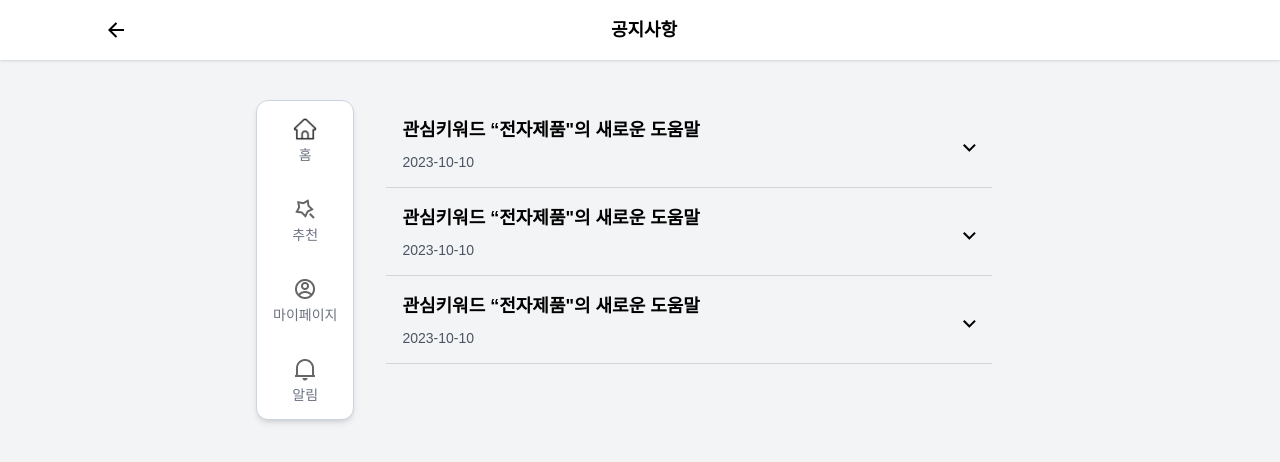
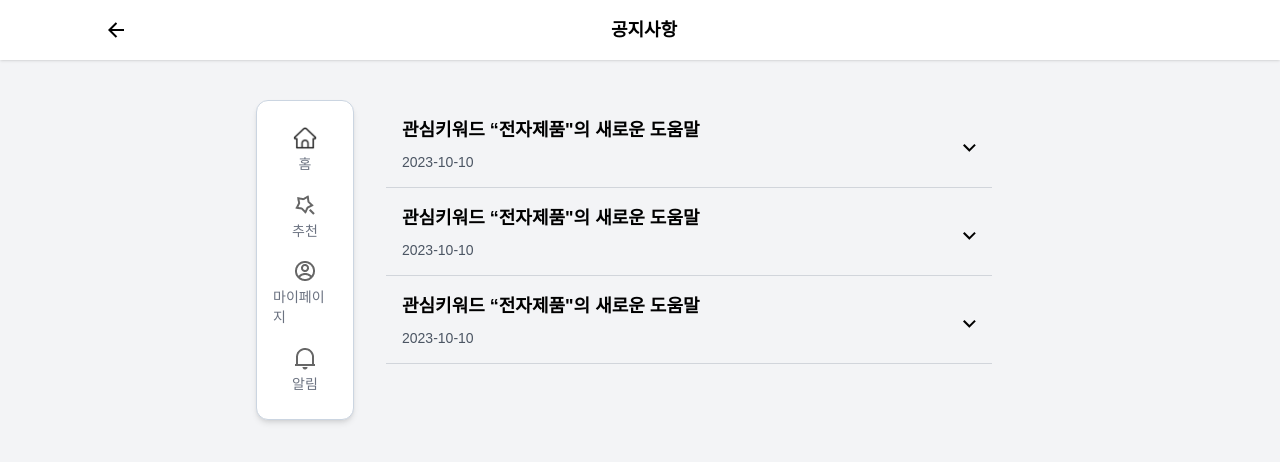
Before and after one commit to eunjin0212/wato-three2, a React (Vite) app: page /help in a window 1280 px wide. Shown: the top 462 px of the page. Built offline with nearby package versions, Linux system fonts and the light colour scheme; a web font is replaced by a local one.

Commit message:
♻️ refact index menu

```diff
--- a/src/components/Menu.jsx
+++ b/src/components/Menu.jsx
@@ -1,88 +1,63 @@
-import { Link, useLocation } from "react-router-dom";
-import home from "@/assets/app01.png";
-import homeOn from "@/assets/app01_on.png";
-import recommend from "@/assets/app02.png";
-import recommendOn from "@/assets/app02_on.png";
-import mypage from "@/assets/app03.png";
-import mypageOn from "@/assets/app03_on.png";
-import alerticon from "@/assets/app04.png";
-import alerticonOn from "@/assets/app04_on.png";
+import { Link, useLocation } from 'react-router-dom';
+import home from '@/assets/app01.png';
+import homeOn from '@/assets/app01_on.png';
+import recommend from '@/assets/app02.png';
+import recommendOn from '@/assets/app02_on.png';
+import mypage from '@/assets/app03.png';
+import mypageOn from '@/assets/app03_on.png';
+import alerticon from '@/assets/app04.png';
+import alerticonOn from '@/assets/app04_on.png';
 
 export default function Menu() {
   const location = useLocation();
-  const isIndex = location.pathname === "/index";
-  const isRecommend = location.pathname === "/recommend";
-  const isMypage = location.pathname === "/mypage";
-  const isAlarm = location.pathname === "/alarm";
+
+  const checkPath = (path) => location.pathname === path
+
+  const menus = [
+    {
+      img: checkPath('/index') ? homeOn : home,
+      label: '홈',
+      to: '/index',
+      alt: 'Home Icon'
+    },
+    {
+      img: checkPath('/recommend') ? recommendOn : recommend,
+      label: '추천',
+      to: '/recommend',
+      alt: 'Recommend Icon'
+    },
+    {
+      img: checkPath('/mypage') ? mypageOn : mypage,
+      label: '마이페이지',
+      to: '/mypage',
+      alt: 'My Page Icon'
+    },
+    {
+      img: checkPath('/alarm') ? alerticonOn : alerticon,
+      label: '알림',
+      to: '/alarm',
+      alt: 'Alert Icon'
+    },
+  ]
 
   return (
-    <div className="w-10 bg-white p-2 lg:p-4 lg:static fixed bottom-0 left-0 z-10 lg:z-auto lg:w-auto lg:flex lg:flex-col lg:items-start rounded-xl border-slate-300 border shadow-md lg:h-80">
-      <div className="flex justify-between lg:flex-col lg:space-y-8 px-4 lg:px-0">
-        <Link to="/index">
-          <div className="flex flex-col items-center space-y-1">
+    <aside className='w-full lg:w-fit lg:h-80 bg-white p-2 lg:p-4 fixed lg:sticky bottom-0 left-0 lg:top-10 lg:-left-2.5 z-10 lg:z-auto flex flex-row lg:flex-col lg:items-start justify-around rounded-t-xl lg:rounded-xl border border-slate-300 shadow-md'>
+      {menus.map(({ to, img, label }) => (
+        <Link to={to} key={to}>
+          <div className='flex flex-col items-center space-y-1 lg:w-16'>
             <img
-              src={isIndex ? homeOn : home}
-              alt="Home Icon"
-              className="w-6"
+              src={img}
+              alt='Home Icon'
+              className='w-6'
             />
             <p
-              className={`text-sm font-medium ${
-                isIndex ? "text-primary" : "text-gray-500"
-              }`}
+              className={['text-sm font-medium', checkPath(to) ? 'text-primary' : 'text-gray-500'].join(' ')}
             >
-              홈
+              {label}
             </p>
           </div>
         </Link>
-        <Link to="/recommend">
-          <div className="flex flex-col items-center space-y-1">
-            <img
-              src={isRecommend ? recommendOn : recommend}
-              alt="Recommend Icon"
-              className="w-6"
-            />
-            <p
-              className={`text-sm font-medium ${
-                isRecommend ? "text-primary" : "text-gray-500"
-              }`}
-            >
-              추천
-            </p>
-          </div>
-        </Link>
-        <Link to="/mypage">
-          <div className="flex flex-col items-center space-y-1">
-            <img
-              src={isMypage ? mypageOn : mypage}
-              alt="My Page Icon"
-              className="w-6"
-            />
-            <p
-              className={`text-sm font-medium ${
-                isMypage ? "text-primary" : "text-gray-500"
-              }`}
-            >
-              마이페이지
-            </p>
-          </div>
-        </Link>
-        <Link to="/alarm">
-          <div className="flex flex-col items-center space-y-1">
-            <img
-              src={isAlarm ? alerticonOn : alerticon}
-              alt="Alert Icon"
-              className="w-6"
-            />
-            <p
-              className={`text-sm font-medium ${
-                isAlarm ? "text-primary" : "text-gray-500"
-              }`}
-            >
-              알림
-            </p>
-          </div>
-        </Link>
-      </div>
-    </div>
+      ))}
+    </aside>
   );
 }
--- /dev/null
+++ b/src/components/ui/Chip.jsx
@@ -0,0 +1,9 @@
+const Chip = ({ data, dataLabel = 'name' }) => {
+  return (
+    <span className='bg-blue-100 text-primary text-sm font-medium px-2.5 py-0.5 rounded dark:bg-blue-900 dark:text-blue-300 flex-none'>
+      {data[dataLabel]}
+    </span>
+  )
+}
+
+export default Chip
--- a/src/routes/Index.jsx
+++ b/src/routes/Index.jsx
@@ -1,21 +1,23 @@
-import { useEffect, useRef, useState } from 'react';
+import { useEffect, useState } from 'react';
 import { Link } from 'react-router-dom';
-import { useDraggable } from 'react-use-draggable-scroll';
+// import { useDraggable } from 'react-use-draggable-scroll';
 import { useNavigate } from 'react-router';
 import Cookies from 'js-cookie';
 import korea from '@/assets/korea.png';
 import comment from '@/assets/ico_comment_line.png';
-import bubble from '@/assets/ico-comment-gray.svg';
+import bubble from '@/assets/ico_comment_gray.svg';
 import banner from '@/assets/banner.png';
 import bannermobile from '@/assets/bannermobile.png';
 import Menu from '@/components/Menu';
 import LogoTopbar from '@/components/LogoTopbar';
 import FloatyIcon from '@/components/FloatyIcon';
+import Chip from '@/ui/Chip';
 import { api } from '@/api/axios';
 
 export default function Index() {
-  const [categories] = useState([])
+  const [categories, setCategories] = useState([])
   const [post, setPost] = useState([])
+
   async function refreshToken() {
     try {
       const res = await api.post('auth/refresh')
@@ -46,45 +48,57 @@ export default function Index() {
     }
   }
 
+  async function getCategoryList() {
+    try {
+      const res = await api.get('main/category')
+      setCategories(res.data.data)
+    } catch (error) {
+      console.error(error)
+    }
+  }
+
   const navigate = useNavigate()
   useEffect(() => {
     if (!Cookies.get('token')) {
       navigate('/')
       return;
     }
-    refreshToken();
-    getPostList();
+
+    refreshToken()
+    getPostList()
+    getCategoryList()
+
+    return () => { }
   }, []);
 
   return (
-    <div className='flex flex-col lg:flex-row bg-gray-100 min-h-screen'>
-      <div className='flex-1'>
-        <LogoTopbar />
-        <div className='max-w-3xl mx-auto pt-3 pb-16 flex'>
+    <main className='flex flex-col bg-gray-100 min-h-screen'>
+      <LogoTopbar />
+      <section className='flex flex-col max-w-3xl mx-auto px-5 lg:px-8 pt-3 pb-16'>
+        <Link to='/write'>
+          <FloatyIcon />
+        </Link>
+        <div className='flex flex-row gap-3'>
           <Menu />
-          <div className='flex flex-1 flex-wrap space-y-3 '>
-            <Link to='/write'>
-              <FloatyIcon />
-            </Link>
-
-            <div className='ml-5 mr-5 lg:ml-8 lg:mr-8 '>
-              <Drag categoryData={categories} />
+          <div className='flex flex-col gap-3'>
+            <div className='flex items-center justify-start gap-2'>
+              {categories.map((category) => (<Chip data={category} key={category.name} />))}
             </div>
-
             <img
               src={window.innerWidth < 768 ? bannermobile : banner}
               alt='Home Icon'
-              className='w-full lg:ml-8 lg:mr-8  h-[110px] lg:h-18 object-cover'
+              className='w-full h-[110px] lg:h-18 object-fill'
             />
-            <div className='flex flex-col w-full ml-5 mr-5 lg:ml-8 lg:mr-8'>
+            <div className='flex flex-col w-full'>
               {post.map((doc, index) => (
                 <Card key={index} {...doc} />
               ))}
             </div>
           </div>
+
         </div>
-      </div>
-    </div>
+      </section>
+    </main>
   );
 }
 
@@ -174,23 +188,17 @@ const Card = ({
   );
 };
 
-function Drag({ categoryData }) {
-  const ref = useRef(); // We will use React useRef hook to reference the wrapping div:
-  const { events } = useDraggable(ref); // Now we pass the reference to the useDraggable hook:
+// function Drag({ categoryData }) {
+//   const ref = useRef(); // We will use React useRef hook to reference the wrapping div:
+//   const { events } = useDraggable(ref); // Now we pass the reference to the useDraggable hook:
 
-  return (
-    <div
-      className='flex max-w-[340px] no-scrollbar lg:max-w-full space-x-3 overflow-x-auto'
-      {...events}
-      ref={ref}
-    >
-      {categoryData.map((category) => {
-        return (
-          <span key={category.name} className='bg-blue-100 text-primary text-sm font-medium me-2 px-2.5 py-0.5 rounded dark:bg-blue-900 dark:text-blue-300 flex-none'>
-            {category.name}
-          </span>
-        );
-      })}
-    </div>
-  );
-}
+//   return (
+//     <div
+//       className='flex max-w-[340px] no-scrollbar lg:max-w-full space-x-3 overflow-x-auto'
+//       {...events}
+//       ref={ref}
+//     >
+//       {categoryData.map((category) => (<Chip data={category} key={category.name} />))}
+//     </div>
+//   );
+// }
```
